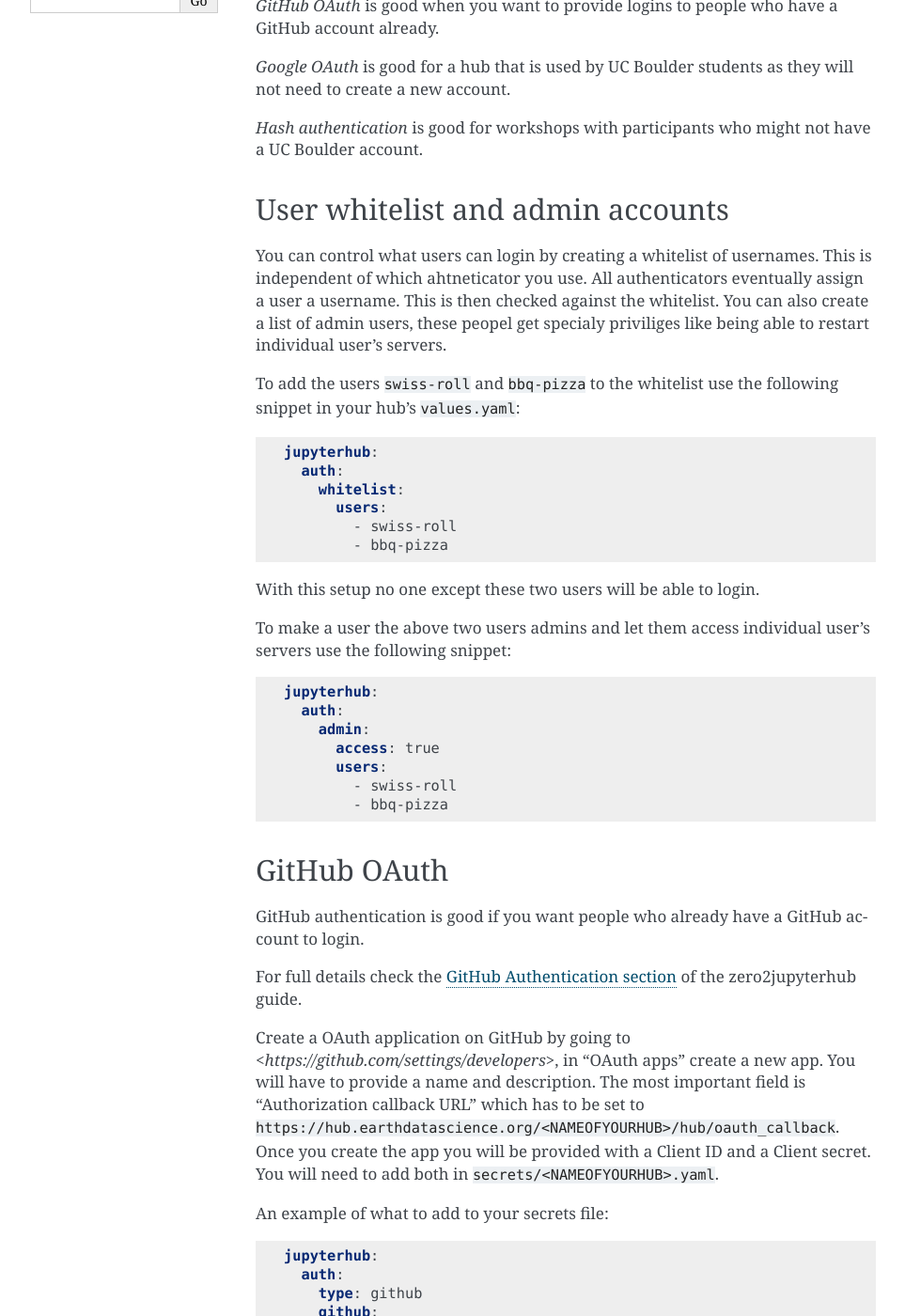
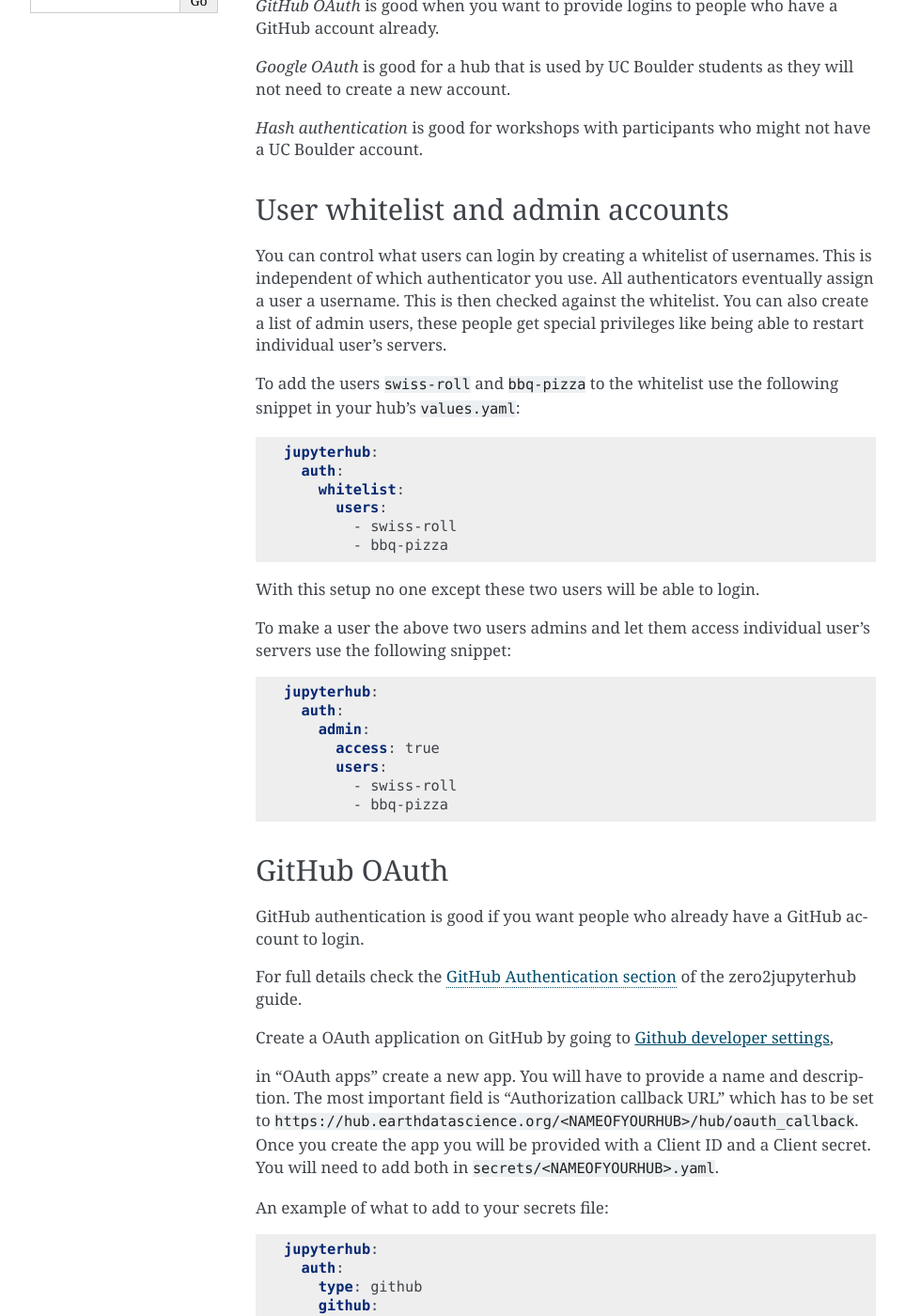
Before and after one commit to earthlab/hub-ops, a Sphinx documentation site: the page built from docs/source/authentication.rst, in a window 1280 px wide and 1400 px high, scrolled down 367 px. Shown: the whole window at 94% size, without its empty margins (148-1111 px from the left). Built offline with Sphinx 7.4.7, drawn with Linux system fonts in a browser that asks for light colours.

Commit message:
a few typos in the docs and adding github oath.

```diff
--- a/docs/source/authentication.rst
+++ b/docs/source/authentication.rst
@@ -26,9 +26,9 @@
 ---------------------------------
 
 You can control what users can login by creating a whitelist of usernames. This
-is independent of which ahtneticator you use. All authenticators eventually
+is independent of which authenticator you use. All authenticators eventually
 assign a user a username. This is then checked against the whitelist. You can
-also create a list of admin users, these peopel get specialy priviliges like
+also create a list of admin users, these people get special privileges like
 being able to restart individual user's servers.
 
 To add the users :code:`swiss-roll` and :code:`bbq-pizza` to the whitelist use
@@ -68,7 +68,12 @@
 For full details check the `GitHub Authentication section <https://zero-to-jupyterhub.readthedocs.io/en/latest/authentication.html#github>`_
 of the zero2jupyterhub guide.
 
-Create a OAuth application on GitHub by going to `<https://github.com/settings/developers>`,
+Create a OAuth application on GitHub by going to |location_link|,
+
+.. |location_link| raw:: html
+
+   <a href="https://github.com/settings/developers" target="_blank">Github developer settings</a>
+
 in "OAuth apps" create a new app. You will have to provide a name and description.
 The most important field is "Authorization callback URL" which has to be set to
 :code:`https://hub.earthdatascience.org/<NAMEOFYOURHUB>/hub/oauth_callback`.
```
Also changed, not shown: 1 other file.
